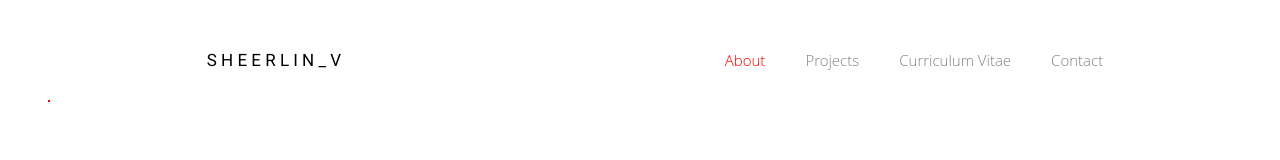
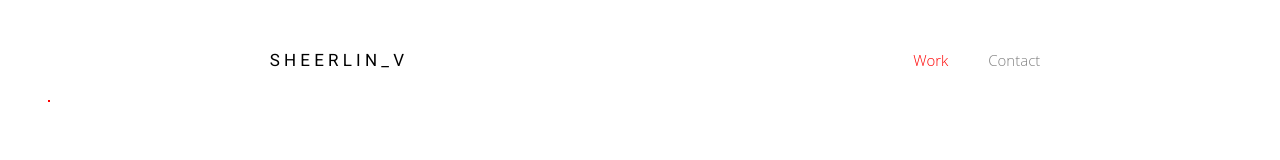
Before and after one commit to sheerlinvuong/sheerlinvuong.github, a React (Create React App) app: page / in a window 1280 px wide. Shown: the top 160 px of the page. Built offline with nearby package versions, Linux system fonts and the light colour scheme.

Commit message:
Add TODO list

```diff
--- a/src/components/headerComponent/navBar.js
+++ b/src/components/headerComponent/navBar.js
@@ -18,34 +18,10 @@ class NavBar extends Component {
               }}
               activeStyle={{ color: 'red' }}
             >
-              About
+              Work
             </NavLink>
           </li>
-          <li>
-            <NavLink
-              exact
-              to="/projects"
-              style={{
-                textDecoration: 'none',
-                color: 'grey',
-              }}
-              activeStyle={{ color: 'lightsalmon' }}
-            >
-              Projects
-            </NavLink>
-          </li>
-          <li>
-            <NavLink
-              exact
-              to="/resume"
-              style={{
-                textDecoration: 'none',
-                color: 'grey',
-              }}
-            >
-              Curriculum Vitae
-            </NavLink>
-          </li>
+
           <li>
             <NavLink
               exact
```
Also changed, not shown: src/logo.svg (deleted), 1 other file (tests, documents, lock files or other folders).
